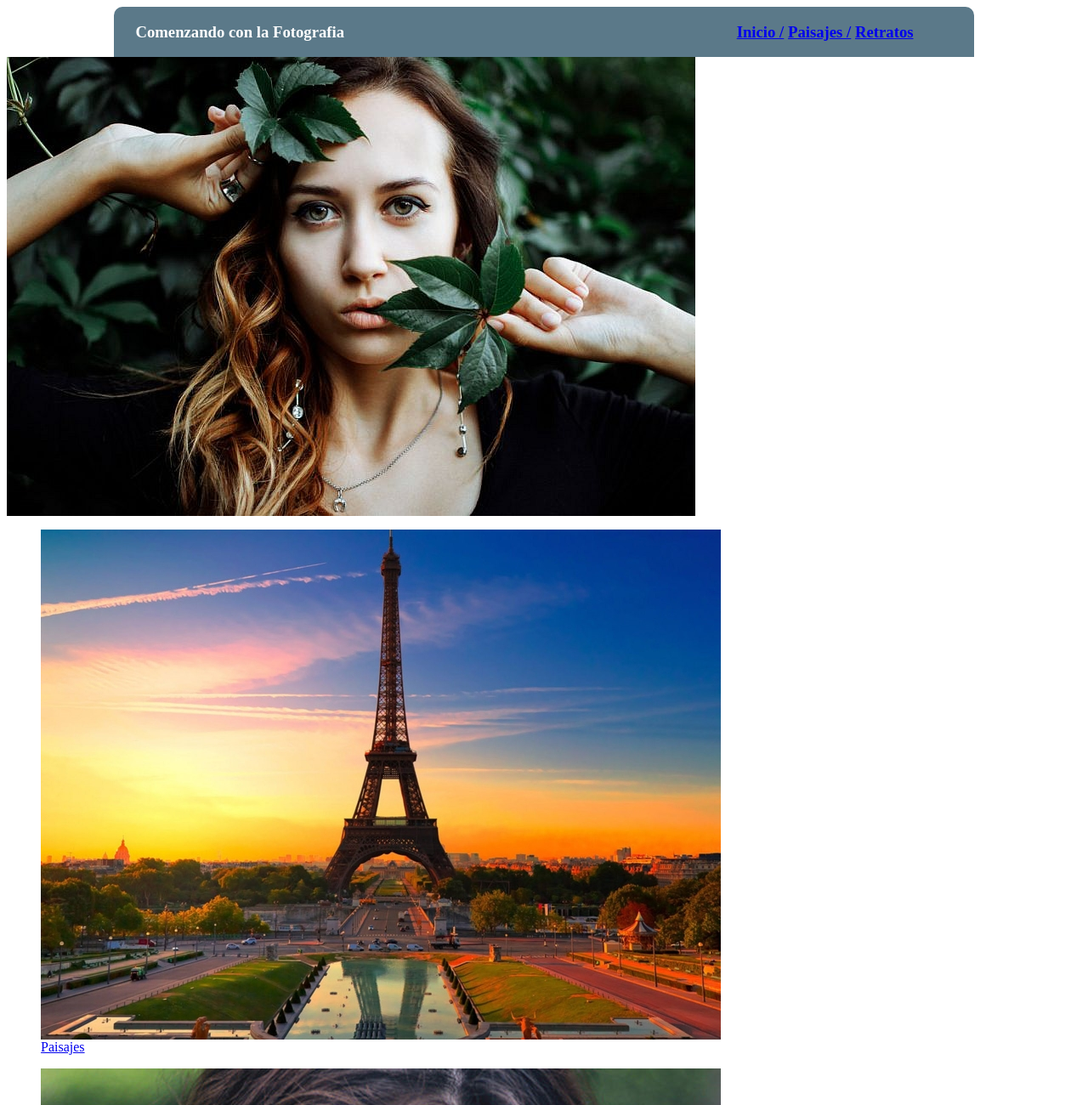
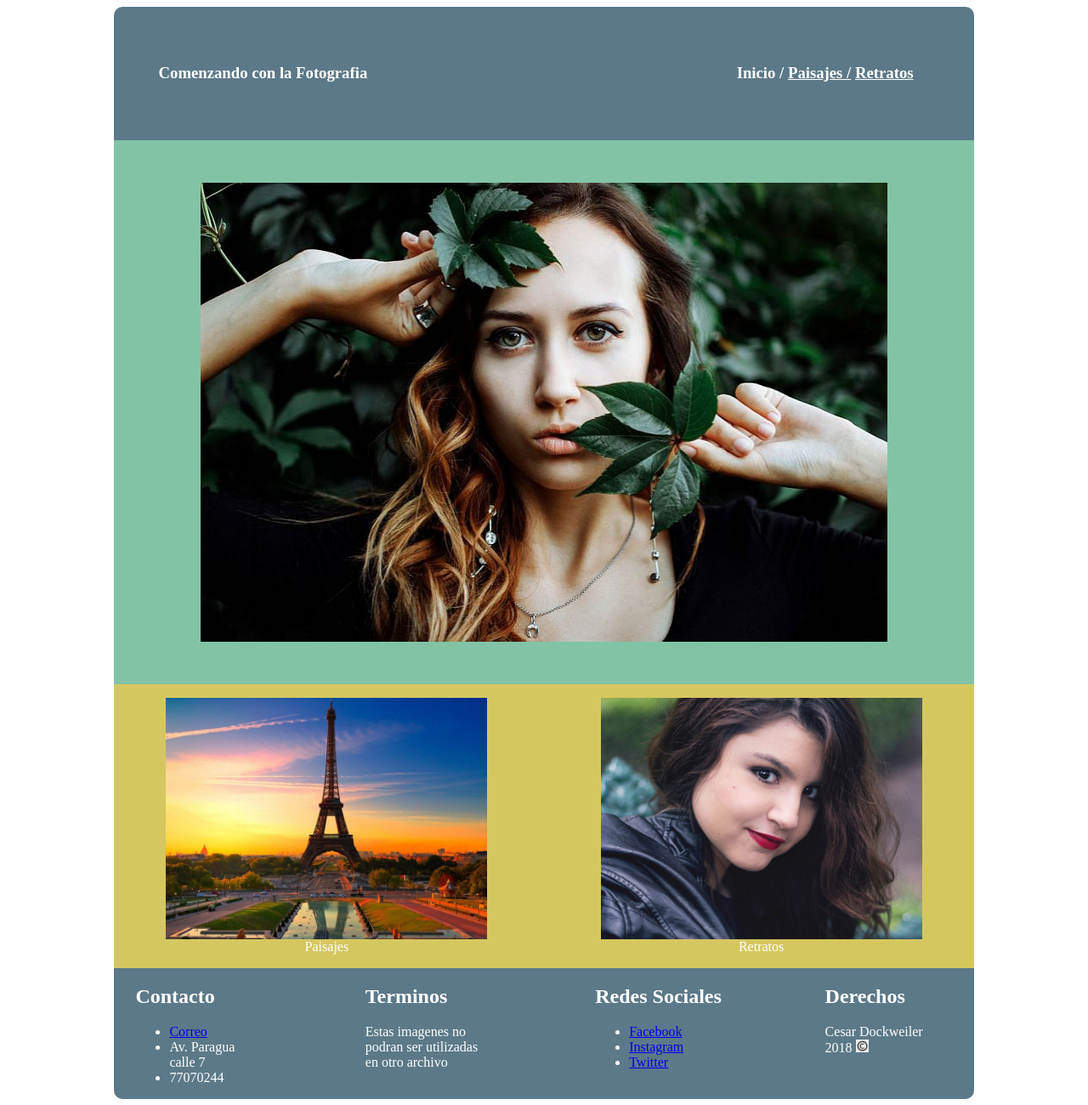
Before and after one commit to Cedock1/CssyDisenoWebResponsive, a plain HTML site: page index.html in a window 1280 px wide. Shown: the top 1300 px of the page at 85% size. Drawn offline with Linux system fonts and the light colour scheme.

Commit message:
final sin los disenos de las imagenes

```diff
--- a/css/estilo.css
+++ b/css/estilo.css
@@ -9,8 +9,82 @@
   margin: 0 10% auto 10%;
   padding: 0 25px 0 25px;
   color: white;
+  height: 20%;
 }
-#head #navbar{
+#navbar{
   width: 300px;
   text-align: center;
 }
+#m1{
+  text-decoration: none;
+}
+.blanco{
+  color: white;
+}
+#titulo{
+  text-align: center;
+  width: 300px;
+}
+.imgprincipal{
+  width: 80%;
+  height:auto;
+  margin: 0 10% auto 10%;
+  background-color: #82c3a6;
+}
+.foto1{
+  width: 80%;
+  display: block;
+  margin: auto;
+  padding-top: 5%;
+  padding-bottom: 5%;
+}
+.imgsecundaria{
+  display:flex;
+  flex-direction: row;
+  flex-wrap: wrap;
+  justify-content: space-between;
+  margin: 0 10% auto 10%;
+  padding: 0;
+  background-color: #d5c75f;
+}
+.bloque1 , .bloque2 {
+  width: 500px;
+}
+.i1 , .i2{
+  display: block;
+  width: 90%;
+  height:auto;
+  margin: auto;
+  background-color: #82c3a6;
+}
+.sd{
+  text-decoration: none;
+}
+figcaption{
+  text-align: center;
+  color: white;
+}
+.madre{
+  background-color: #5b7989;
+  display:flex;
+  flex-direction: row;
+  flex-wrap: wrap;
+  justify-content: space-between;
+  border-radius: 0 0 10px 10px;
+  align-items: flex-start;
+  margin: 0 10% auto 10%;
+  padding: 0 25px 0 25px;
+  color: white;
+  height: auto;
+}
+div [class*='son']{
+  display: block;
+  width: 150px;
+}
+.i3{
+  height: 15px;
+  width: 15px;
+}
+h2 , p {
+  display: block;
+}
--- a/index.html
+++ b/index.html
@@ -13,9 +13,9 @@
        </nav>
        <nav id="navbar">
          <h1>
-           <a id="m1" href="index.html">Inicio /</a>
-           <a href="paisajes.html">Paisajes /</a>
-           <a href="retratos.html">Retratos</a>
+           <a id="m1" class="blanco" href="index.html">Inicio /</a>
+           <a class="blanco" href="paisajes.html">Paisajes /</a>
+           <a class="blanco" href="retratos.html">Retratos</a>
          </h1>
        </nav>
     </section>
@@ -27,7 +27,7 @@
      <div class="imgsecundaria">
        <div class="bloque1">
          <figure>
-            <a href="paisajes.html">
+            <a class="sd" href="paisajes.html">
            <img class="i1" src="imagenes/imagender.jpg" alt="Paisajes">
            <figcaption>Paisajes</figcaption>
             </a>
@@ -35,7 +35,7 @@
        </div>
        <div class="bloque2">
          <figure>
-           <a href="retratos.html">
+           <a class="sd" href="retratos.html">
            <img class="i2" src="imagenes/imagenizq.jpg" alt="Paisajes">
            <figcaption>Retratos</figcaption>
            </a>
```
